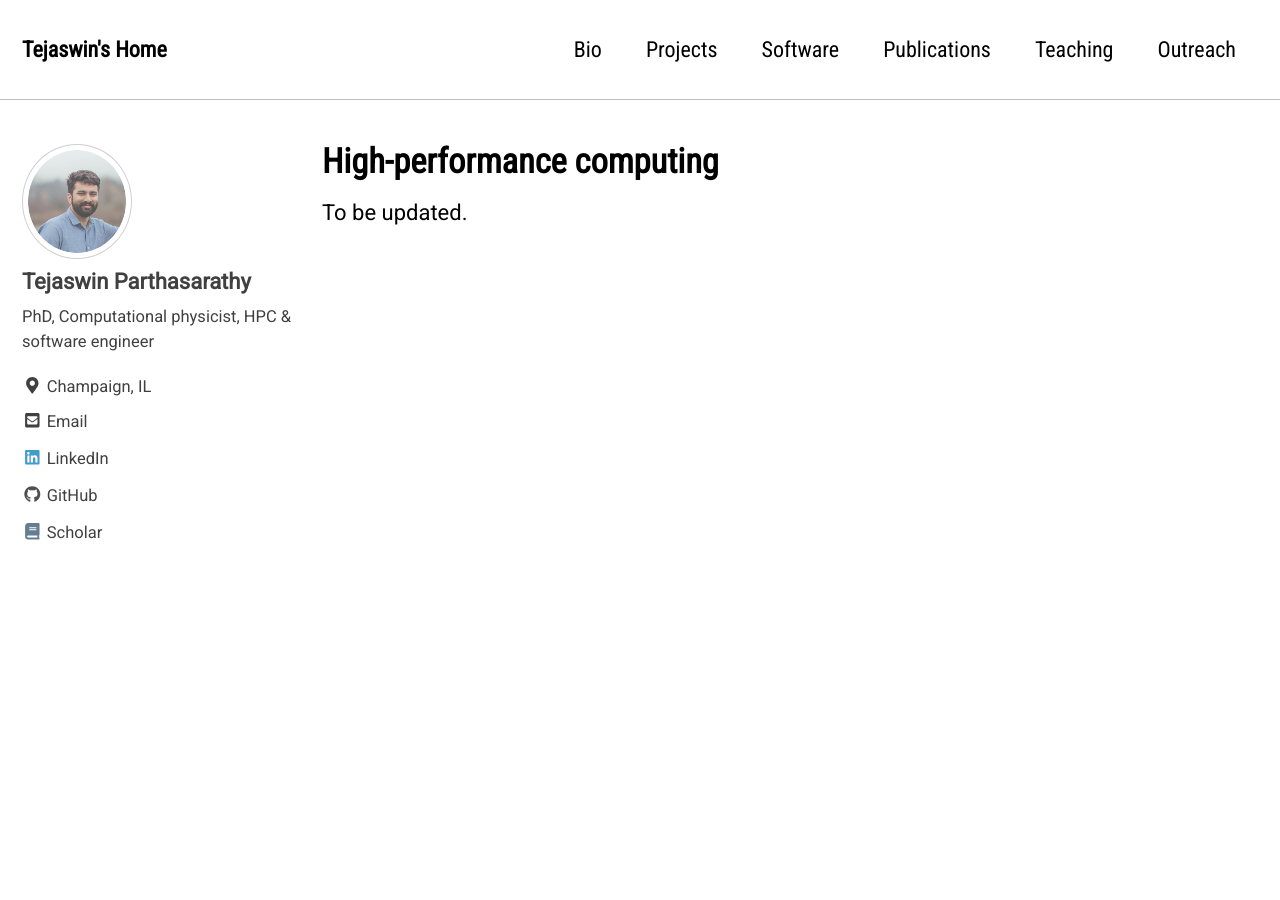
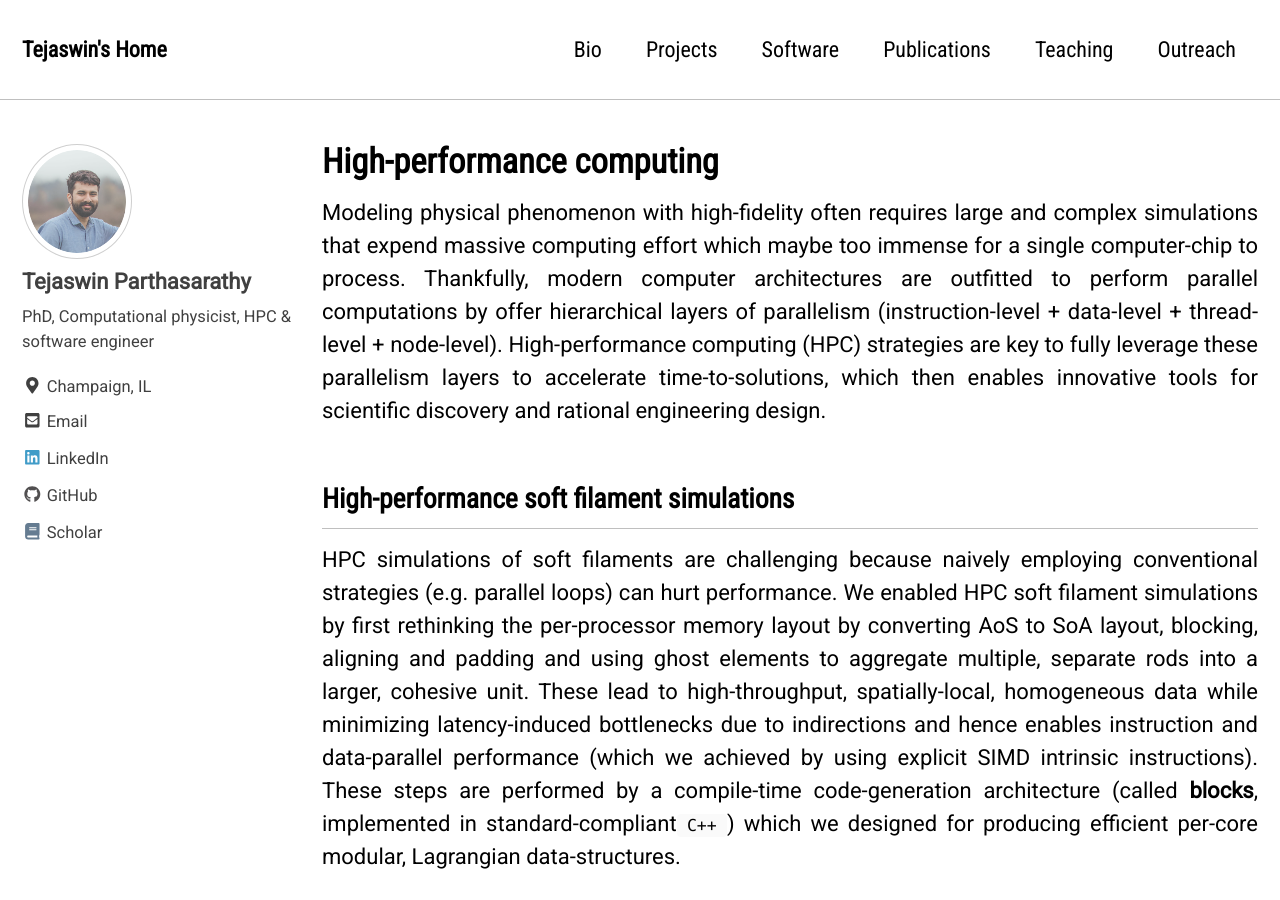
Before and after one commit to parthas1/parthas1.github.io, a Jekyll site: the page built from _pages/projects/hpc.md, in a window 1280 px wide and 900 px high. Built offline with Jekyll 4.4.1, drawn with Linux system fonts in a browser that asks for light colours; nearby versions of some CDN libraries; some of the changed text lies outside the part shown.

Commit message:
feat : wip HPC page

```diff
--- a/_pages/projects/hpc.md
+++ b/_pages/projects/hpc.md
@@ -6,4 +6,64 @@ excerpt: "hpc"
 classes: wide
 ---
 
-To be updated.
+<!--
+- Elastica
+- Fluid : 3D climate solver for now, replace with Mechanica later
+- CUDA
+-->
+
+Modeling physical phenomenon with high-fidelity often requires large and complex
+simulations that expend massive computing effort which maybe too immense
+for a single computer-chip to process. Thankfully, modern computer architectures
+are outfitted to perform parallel computations by offer hierarchical layers
+of parallelism (instruction-level + data-level + thread-level + node-level).
+High-performance computing (HPC) strategies are key to fully leverage these
+parallelism layers to accelerate time-to-solutions, which then enables innovative tools for
+scientific discovery and rational engineering design.
+{: style="text-align: justify;"}
+
+## High-performance soft filament simulations
+HPC simulations of soft filaments are challenging because naively employing
+conventional strategies (e.g. parallel loops) can hurt performance.
+We enabled HPC soft filament simulations by first rethinking the per-processor
+memory layout by converting AoS to SoA layout, blocking, aligning and padding and using ghost
+elements to aggregate multiple, separate rods into a larger, cohesive unit.
+These lead to high-throughput, spatially-local, homogeneous data while minimizing
+latency-induced bottlenecks due to indirections and hence enables instruction
+and data-parallel performance (which we achieved by using explicit SIMD intrinsic
+instructions). These steps are performed by a
+compile-time code-generation architecture (called **blocks**, implemented in
+standard-compliant`C++`) which we designed for producing efficient per-core modular,
+Lagrangian data-structures.
+{: style="text-align: justify;"}
+
+We build upon this per-core performance afforded by blocks and utilize thread and node-parallel layers synergistically, by distributing multiple blocks across processors, either in a shared-memory or distributed-memory setting. These strategies result in a versatile and efficient Cosserat rod solver
+that incorporates a variety of environmental effects, and that can scale from desktops to supercomputing clusters.
+{: style="text-align: justify;"}
+
+
+## High-performance flow simulations
+While HPC strategies in soft filament simulations focused on efficient memory layouts for
+vectorized computations, flow simulations have a different challenge---here we
+need to ensure spatio-temporal locality of data since we deal with 3D grids. Achieving
+this requires careful consideration of the data-access patterns by utilizing blocking/tiling,
+loop fusion, loop unrolling and then adding vectorization and parallelism atop it.
+We utilized these strategies to build an efficient flow solver that is performant
+and scales well on distributed super-computers.
+{: style="text-align: justify;"}
+
+
+## Convolutional Neural networks
+The advent of general-purpose GPUs have not revolutionized not only physical
+simulations, but also machine learning (ML). Image detectors/classifiers/generators
+, one amongst the many successes of modern ML, often use deep-neural networks
+with convolution layers for sub-sampling and transforming input data. These convolutions
+are expensive, and are ideal for acceleration by HPC strategies.
+{: style="text-align: justify;"}
+
+We implemented CUDA kernels for optimizing the convolution passes of a LeNet-5-like architecture
+for detection clothes in the MNIST fashion dataset. By using strategies such as
+loop tiling, Unrolled shared-memory GEMM, register-assisted convolution and
+half-precision arithmetic, after iterative profile-based optimization (using Nsight
+and roofline), we obtained 5x better performance (compared to naively written GPU code).
+{: style="text-align: justify;"}
```
